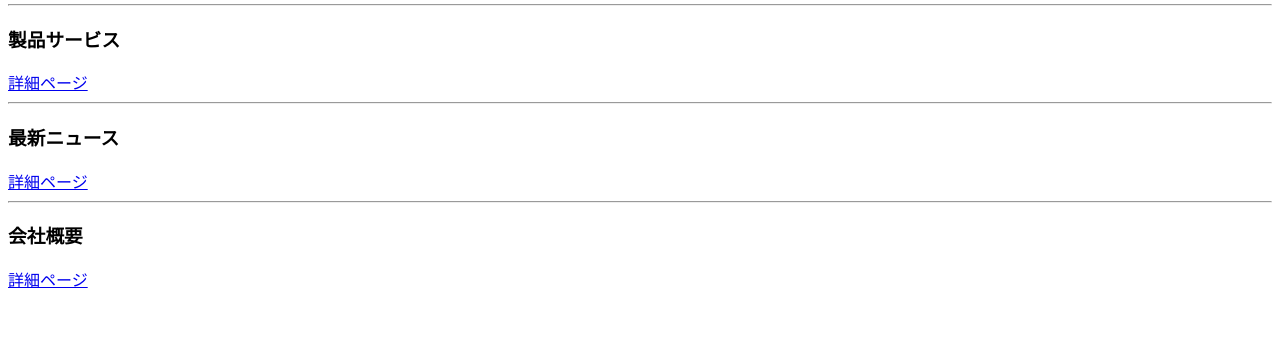
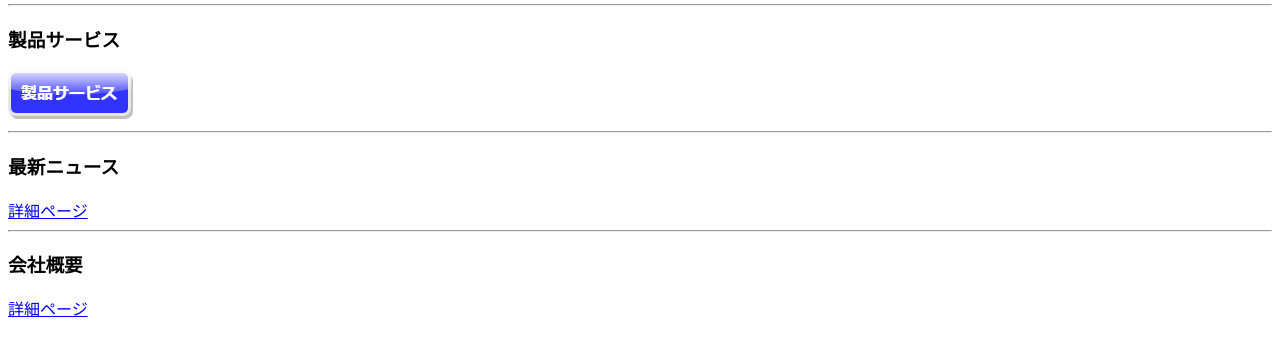
Before and after one commit to manabe-takuji/01_my_website, a plain HTML site: page docs/index.html in a window 1280 px wide. Shown: the part 190-546 px from the top of the page. Drawn offline with Linux system fonts and the light colour scheme.

Commit message:
トップページに製品ページへの遷移用ボタンを追加

```diff
--- a/docs/index.html
+++ b/docs/index.html
@@ -9,7 +9,9 @@
     <h1>ギット・コープ株式会社</h1>
     <hr>
     <h3>製品サービス</h3>
-    <a href="./product.html">詳細ページ</a>
+    <a href="./product.html">
+        <img src="./images/product_button.png">
+    </a>
     <hr>
     <h3>最新ニュース</h3>
     <a href="./news.html">詳細ページ</a>
```
